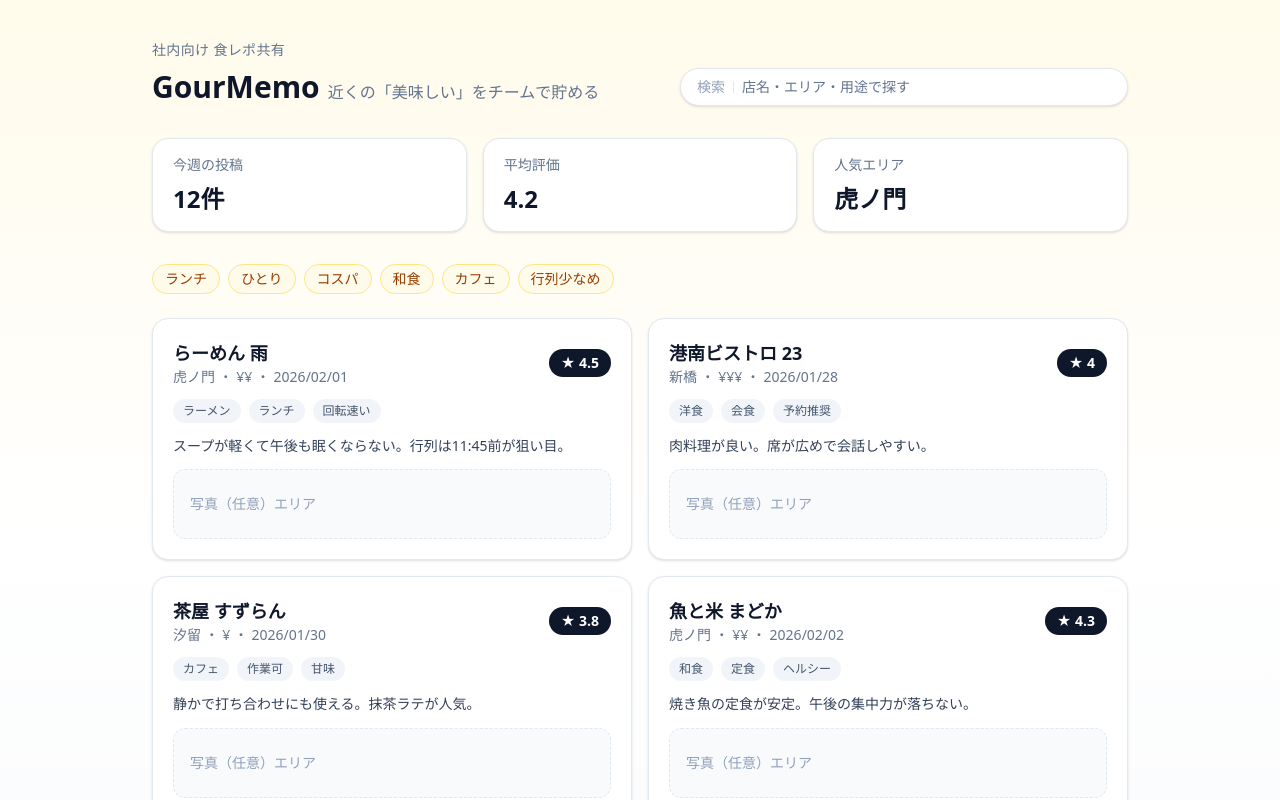
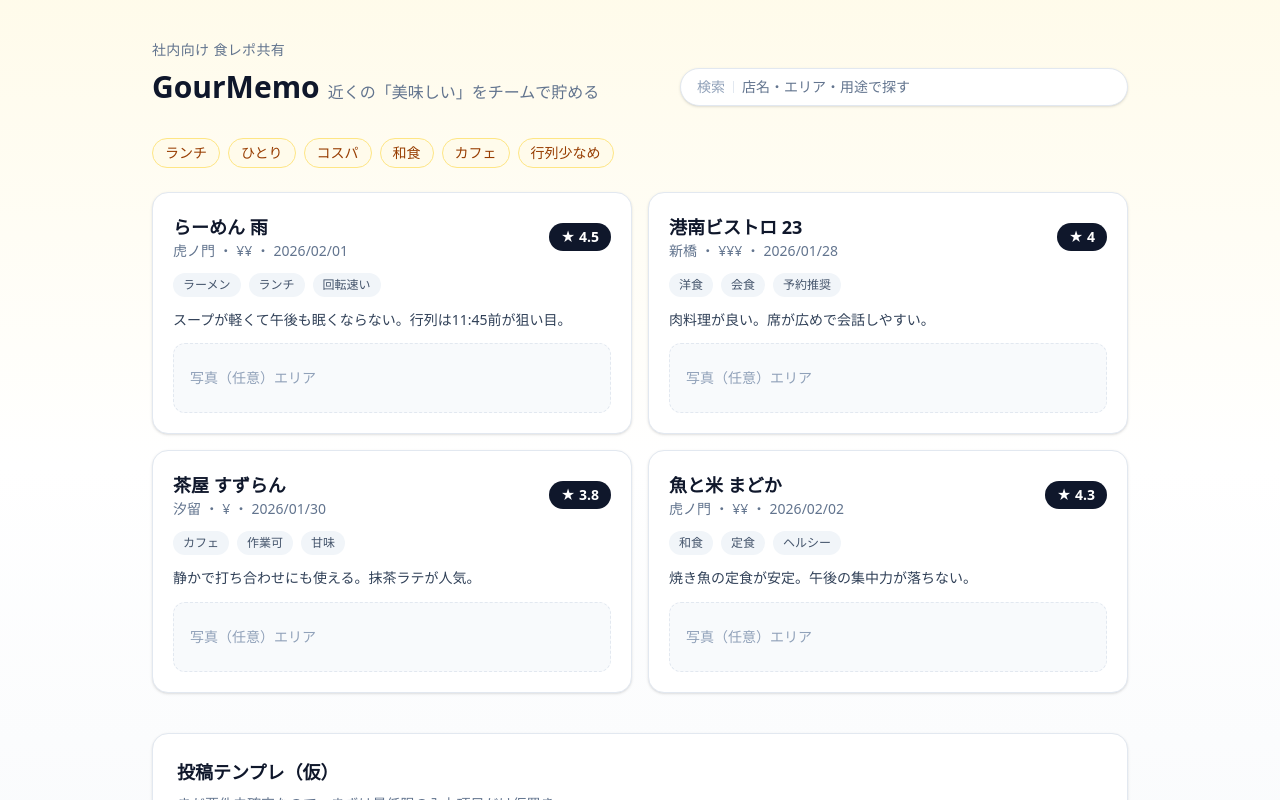
Before and after one commit to ryuta-kikuchi/gourmemo-client, a Next.js app: page / in a window 1280 px wide. Shown: the top 800 px of the page. Built offline with nearby package versions, Linux system fonts and the light colour scheme.

Commit message:
Remove homepage highlights section

```diff
--- a/app/_mock/home.ts
+++ b/app/_mock/home.ts
@@ -1,9 +1,3 @@
-export const highlights = [
-  { label: "今週の投稿", value: "12件" },
-  { label: "平均評価", value: "4.2" },
-  { label: "人気エリア", value: "虎ノ門" },
-];
-
 export const filters = [
   "ランチ",
   "ひとり",
--- a/app/page.tsx
+++ b/app/page.tsx
@@ -1,6 +1,6 @@
 import Link from "next/link";
 
-import { fields, filters, highlights, restaurants } from "./_mock/home";
+import { fields, filters, restaurants } from "./_mock/home";
 
 export default function Home() {
   return (
@@ -26,18 +26,6 @@ export default function Home() {
             </span>
           </div>
         </header>
-
-        <section className="mt-8 grid gap-4 md:grid-cols-3">
-          {highlights.map((item) => (
-            <div
-              key={item.label}
-              className="rounded-2xl border border-slate-200 bg-white px-5 py-4 shadow-sm"
-            >
-              <p className="text-sm text-slate-500">{item.label}</p>
-              <p className="mt-2 text-2xl font-semibold">{item.value}</p>
-            </div>
-          ))}
-        </section>
 
         <section className="mt-8 flex flex-wrap gap-2">
           {filters.map((filter) => (
```
